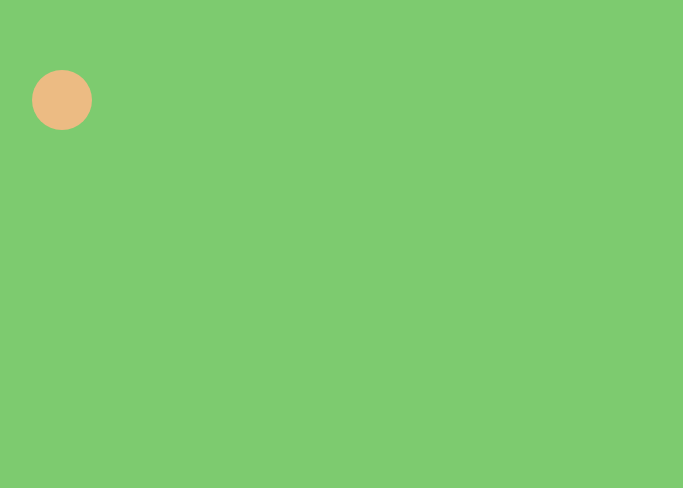
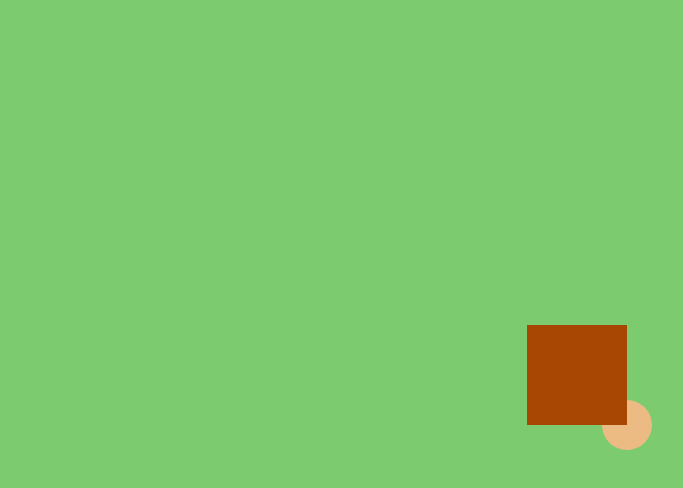
Before and after one commit to KirillJPG/Rust-io-, a plain HTML site: page index.html in a window 1280 px wide. Shown: the whole page, without its empty margins (38-721 px from the left). Drawn offline with Linux system fonts and the light colour scheme.

Commit message:
Add wall. Add Camera. Update runtime. Update sprite component

```diff
--- a/Component.js
+++ b/Component.js
@@ -23,6 +23,12 @@ export class Component{
         if (!this.entity.getContext()) return null
         return this.entity.getContext()
     }
+    getCamera(){
+        return this.entity.getCamera()
+    }
+    setCamera(camera){
+        this.entity.setCamera(camera)
+    }
     update(){
 
     }
--- /dev/null
+++ b/Components/CameraPlayerComponent.js
@@ -0,0 +1,30 @@
+import { Component } from "../Component.js";
+import { TransformComponent} from "./TransformComponent.js"
+export class CameraPlayerComponent extends Component{
+    x=0
+    y=0
+    constructor(entity){
+        super("CameraPlayer",entity)
+        this.setCamera(this)
+    }
+    setX(x){
+        this.x=x
+    }
+    setY(y){
+        this.y=y
+    }
+    getPosition(){
+        const x = this.x
+        const y = this.y
+        return {x,y}
+    }
+    update(){
+        const transform = this.getEntity().getComponent(new TransformComponent().getName())
+        const width = this.getContext().canvas.width
+        const height = this.getContext().canvas.height
+        const {w:widthPlayer,h:heightPlayer} = transform.getSize()
+        const {x,y} = transform.getPosition()
+        this.setX(x-width/2-widthPlayer/2)
+        this.setY(y-height/2-heightPlayer/2)
+    }
+}
--- a/Components/SpriteComponent.js
+++ b/Components/SpriteComponent.js
@@ -3,14 +3,18 @@ import { TransformComponent } from "./TransformComponent.js";
 
 export class SpriteComponent extends Component{
     constructor(entity){
-        super("SpriteComponent",entity)
+        super("Sprite",entity)
     }
-    draw(x,y){
+    draw(x,y,w,h){
     }
     update(){
+        console.log(this.entity)
         const transform = this.entity.getComponent(new TransformComponent().getName())
+        const camera = this.getCamera()
+        const {x:xCamera,y:yCamera} = camera.getPosition()
         const {x,y} = transform.getPosition()
-        this.draw(x,y)
+        const {w,h} = transform.getSize()
+        this.draw(x-xCamera,y-yCamera,w,h)
     }
 
 }
--- a/Components/TransformComponent.js
+++ b/Components/TransformComponent.js
@@ -3,11 +3,15 @@ import { KeyEvent } from "../Events/KeyEvent.js"
 export class TransformComponent extends Component{
     x = 0
     y = 0
+    w = 30
+    h = 30
     rotate = 0
-    constructor(entity,x=0,y=0){
-        super("TransformComponent",entity)
+    constructor(entity,x=0,y=0,h=0,w=0){
+        super("Transform",entity)
         this.x = x
         this.y = y
+        this.w = w
+        this.h = h
     }
 
     setRotate(rotate){
@@ -21,6 +25,11 @@ export class TransformComponent extends Component{
         const y = this.y
         return {x,y}
     }
+    getSize(){
+        const w = this.w
+        const h = this.h
+        return {w,h}
+    }
     setY(y){
         this.y = y
     }
--- a/Entity.js
+++ b/Entity.js
@@ -48,6 +48,15 @@ export class Entity{
     getContext(){
         return this.runtime.getContext()
     }
+    getRuntime(){
+        return this.runtime
+    }
+    getCamera(){
+        return this.runtime.getCamera()
+    }
+    setCamera(camera){
+        this.runtime.setCamera(camera)
+    }
     update(){
         this.getComponents().forEach(e=>{
             e.update()
--- a/Prototype/NPC/Player/Player.js
+++ b/Prototype/NPC/Player/Player.js
@@ -1,3 +1,4 @@
+import { CameraPlayerComponent } from "../../../Components/CameraPlayerComponent.js";
 import { MoveControlComponent } from "../../../Components/MoveControlComponent.js";
 import { TransformComponent } from "../../../Components/TransformComponent.js";
 import { Entity } from "../../../Entity.js";
@@ -5,8 +6,9 @@ import { SpritePlayer } from "./SpritePlayer.js";
 export class Player extends Entity{
     constructor(runtime){
         super("player","player",runtime,[])
-        this.addComponent(new TransformComponent(this,100,100))
+        this.addComponent(new TransformComponent(this,100,100,50,50))
         this.addComponent(new SpritePlayer(this))
         this.addComponent(new MoveControlComponent(this))
+        this.addComponent(new CameraPlayerComponent(this))
     }
 }
--- a/Prototype/NPC/Player/SpritePlayer.js
+++ b/Prototype/NPC/Player/SpritePlayer.js
@@ -4,13 +4,12 @@ export class SpritePlayer extends SpriteComponent{
     constructor(player){
         super(player)
     }
-    draw(x,y){
+    draw(x,y,w,h){
         const ctx = this.getContext()
         ctx.fillStyle = window.getComputedStyle(document.body).getPropertyValue("--player")
         ctx.beginPath()
-        ctx.arc(x,y,30,0,Math.PI*2)
+        ctx.arc(x,y,w/2,0,Math.PI*2)
         ctx.fill()
         ctx.closePath()
-
     }
 }
--- /dev/null
+++ b/Prototype/Wall/Wall.js
@@ -0,0 +1,10 @@
+import {Entity} from "../../Entity.js"
+import {TransformComponent} from "../../Components/TransformComponent.js"
+import { WallSpriteComponent } from "./WallSpriteComponent.js"
+export class Wall extends Entity{
+    constructor(runtime){
+        super("wall","wall",runtime,[])
+        this.addComponent(new TransformComponent(this,0,0,100,100))
+        this.addComponent(new WallSpriteComponent(this))
+    }
+}
--- /dev/null
+++ b/Prototype/Wall/WallSpriteComponent.js
@@ -0,0 +1,14 @@
+import { SpriteComponent } from "../../Components/SpriteComponent.js";
+
+export class WallSpriteComponent extends SpriteComponent{
+    constructor(entity){
+        super(entity)
+    }
+    draw(x,y,w,h){
+        const ctx = this.getContext()
+        ctx.beginPath()
+        ctx.fillStyle = window.getComputedStyle(document.body).getPropertyValue("--wall")
+        ctx.fillRect(x,y,w,h)
+        ctx.closePath()
+    }
+}
--- a/Runtime.js
+++ b/Runtime.js
@@ -5,8 +5,9 @@ import {KeyUpEvent} from "./Events/KeyUpEvent.js"
 import {MouseMoveEvent} from "./Events/MouseMoveEvent.js"
 export class Runtime{
     listEntities = []
-    constructor(canvas){
+    constructor(canvas,camera=null){
         this.canvas = canvas
+        this.camera = camera
         this.listEntities = []
         this.ctx = canvas.getContext("2d")
         this.canvas.addEventListener("click",(e)=>this.onClick(e))
@@ -15,6 +16,12 @@ export class Runtime{
         this.canvas.addEventListener("mousemove",(e)=>this.onMouseMove(e))
         setInterval(()=>this.update(),1)
         this.resize()
+    }
+    getCamera(){
+        return this.camera
+    }
+    setCamera(camera){
+        this.camera = camera
     }
     resize(){
         const bound = this.canvas.getBoundingClientRect()
--- a/script.js
+++ b/script.js
@@ -1,7 +1,9 @@
 'use strict'
 import { Player } from "./Prototype/NPC/Player/Player.js"
+import { Wall } from "./Prototype/Wall/Wall.js"
 import { Runtime } from "./Runtime.js"
 const canvas = document.querySelector(".canvas")
 console.log("start")
 const runtime = new Runtime(canvas)
 const player = new Player(runtime)
+const wall = new Wall(runtime)
--- a/style.css
+++ b/style.css
@@ -14,4 +14,5 @@ body{
 :root{
     --grass:#7dcb6f;
     --player:#ecbb83;
+    --wall:#a84604;
 }
```
